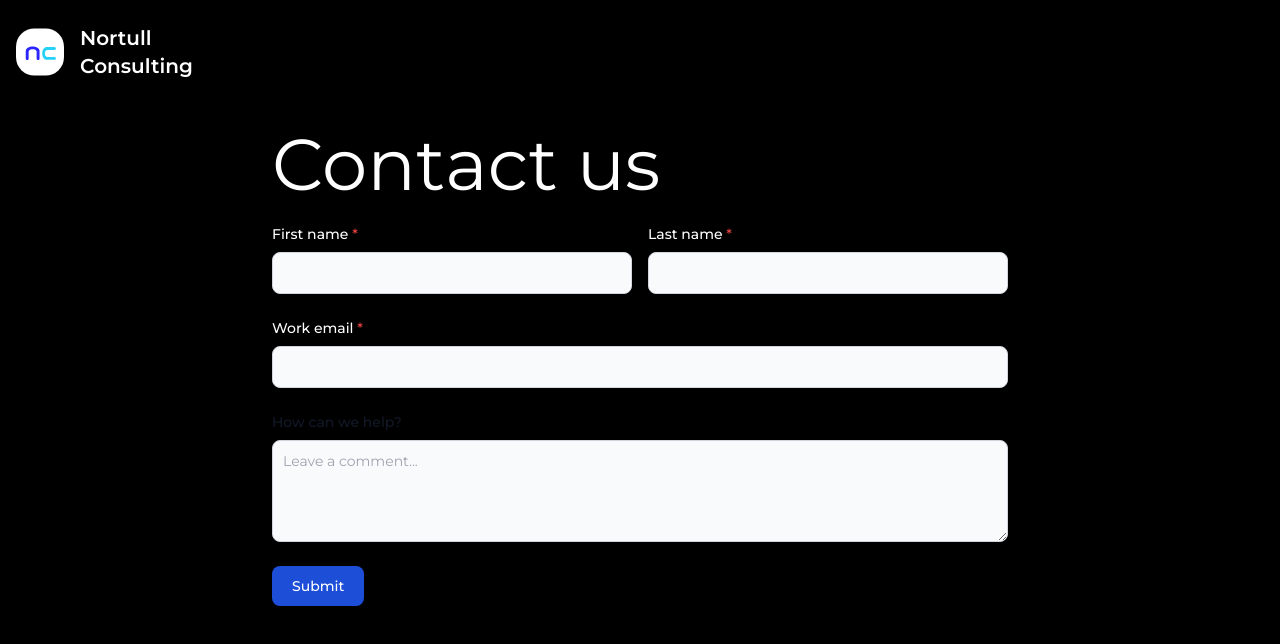
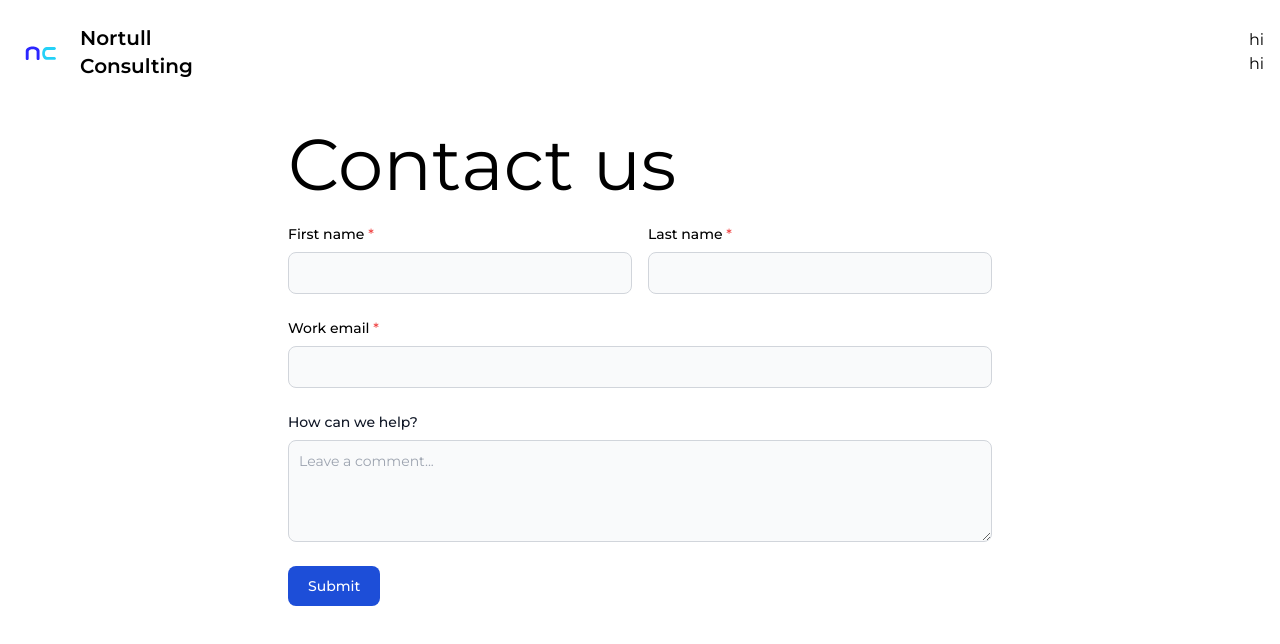
Before and after one commit to JoelChanZhiYang/NortullConsulting, a Next.js app: page /book in a window 1280 px wide. Shown: the top 644 px of the page. Built offline with nearby package versions, Linux system fonts and the light colour scheme.

Commit message:
initial change

```diff
--- a/components/Hero.tsx
+++ b/components/Hero.tsx
@@ -1,44 +1,41 @@
 import { useRouter } from "next/router";
 import { CenterColumn } from "./layout/CenterColumn";
 import { NavBar } from "./NavBar";
+import { ChevronRightIcon } from "@heroicons/react/24/solid";
 
 export const Hero = () => {
   const router = useRouter();
   return (
     <div
       id="hero"
-      className="h-screen max-h-[1080px] min-h-[750px] flex flex-col"
+      className="h-screen max-h-[1080px] min-h-[750px] flex flex-col bg-gradient-to-b "
     >
       <div className="flex-1 relative">
         <NavBar />
 
-        <video
-          loop
-          playsInline
-          typeof="video/mp4"
-          className="h-full w-full object-cover absolute inset-0"
-          autoPlay
-          muted
-        >
-          <source src="/images/grid.webm" type="video/webm" />
-          <source src="/images/grid.mp4" type="video/mp4" />
-        </video>
-        <div className="h-full w-full inset-0 text-white absolute">
+        <div className="h-full w-full inset-0 absolute flex items-center">
           <CenterColumn>
-            <div className="px-12">
-              <h1 className="h2 pt-44 pb-12 text-center font-semibold">
-                Simple and Effective IT Solutions for your business
+            <div className="space-y-4 md:space-y-8">
+              <h1 className="h2 text-center font-semibold text-gray-900">
+                Building <i>tomorrow's</i> solutions to <i>today's</i> problems
               </h1>
-            </div>
+              <h2 className="h4 text-center text-gray-600">
+                Future-proof your business with a custom tech solution
+              </h2>
               <div className="flex justify-center">
+                <div className="relative">
                   <button
                     onClick={() => {
                       router.push("/book");
                     }}
-                className="text-white bg-gradient-to-r from-orange-400 via-orange-500 to-orange-600 hover:bg-gradient-to-br focus:ring-4 focus:outline-none focus:ring-orange-300 dark:focus:ring-orange-800 shadow-lg shadow-orange-500/50 dark:shadow-md dark:shadow-orange-800/80 font-medium rounded-lg px-5 py-2.5 text-center"
+                    className="peer relative z-10 flex items-center space-x-2 bg-sky-400 font-medium rounded-lg px-5 py-2.5 text-center"
                   >
-                Book a consultation
+                    <span>Find out more</span>
+                    <ChevronRightIcon className="h-4 w-4" />
                   </button>
+                  <div className="absolute -inset-3 rounded-lg peer-hover:bg-blue-200 blur-lg "></div>
+                </div>
+              </div>
             </div>
           </CenterColumn>
         </div>
--- a/components/NavBar.tsx
+++ b/components/NavBar.tsx
@@ -7,10 +7,16 @@ export const NavBar = () => {
       <div className="container flex flex-wrap items-center justify-between mx-auto">
         <Link href="/" className="flex items-center">
           <NortullLogo />
-          <span className="ml-4 self-center text-xl font-semibold whitespace-nowrap dark:text-white">
+          <span className="ml-4 self-center text-xl font-semibold whitespace-nowrap">
             Nortull <br></br>Consulting
           </span>
         </Link>
+        <div>
+          <ul className="">
+            <li>hi</li>
+            <li>hi</li>
+          </ul>
+        </div>
       </div>
     </nav>
   );
--- a/components/layout/CenterColumn.tsx
+++ b/components/layout/CenterColumn.tsx
@@ -1,5 +1,11 @@
 import { ReactNode } from "react";
 
-export const CenterColumn = ({ children }: { children: ReactNode }) => {
-  return <div className="max-w-3xl mx-auto">{children}</div>;
+export const CenterColumn = ({
+  children,
+  className = "",
+}: {
+  children: ReactNode;
+  className?: string;
+}) => {
+  return <div className={`max-w-3xl mx-auto px-4${className}`}>{children}</div>;
 };
--- a/package.json
+++ b/package.json
@@ -10,6 +10,7 @@
   },
   "dependencies": {
     "@fontsource/montserrat": "^4.5.13",
+    "@heroicons/react": "^2.0.13",
     "@types/node": "18.11.11",
     "@types/react": "18.0.26",
     "@types/react-dom": "18.0.9",
--- a/pages/book.tsx
+++ b/pages/book.tsx
@@ -25,7 +25,7 @@ export default function Book() {
               <div className="flex-1">
                 <label
                   htmlFor="firstName"
-                  className="block mb-2 text-sm font-medium dark:text-white"
+                  className="block mb-2 text-sm font-medium"
                 >
                   First name <span className="text-red-500">*</span>
                 </label>
@@ -33,14 +33,14 @@ export default function Book() {
                   type="text"
                   id="firstName"
                   name="firstName"
-                  className="bg-gray-50 border border-gray-300 text-sm rounded-lg focus:ring-blue-500 focus:border-blue-500 block w-full p-2.5 dark:bg-gray-700 dark:border-gray-600 dark:placeholder-gray-400 dark:text-white dark:focus:ring-blue-500 dark:focus:border-blue-500"
+                  className="bg-gray-50 border border-gray-300 text-sm rounded-lg focus:ring-blue-500 focus:border-blue-500 block w-full p-2.5 dark:bg-gray-700 dark:border-gray-600 dark:placeholder-gray-400 dark:focus:ring-blue-500 dark:focus:border-blue-500"
                   required
                 />
               </div>
               <div className="flex-1">
                 <label
                   htmlFor="lastName"
-                  className="block mb-2 text-sm font-medium dark:text-white"
+                  className="block mb-2 text-sm font-medium"
                 >
                   Last name <span className="text-red-500">*</span>
                 </label>
@@ -48,30 +48,27 @@ export default function Book() {
                   type="text"
                   id="lastName"
                   name="lastName"
-                  className="bg-gray-50 border border-gray-300 text-sm rounded-lg focus:ring-blue-500 focus:border-blue-500 block w-full p-2.5 dark:bg-gray-700 dark:border-gray-600 dark:placeholder-gray-400 dark:text-white dark:focus:ring-blue-500 dark:focus:border-blue-500"
+                  className="bg-gray-50 border border-gray-300 text-sm rounded-lg focus:ring-blue-500 focus:border-blue-500 block w-full p-2.5 dark:bg-gray-700 dark:border-gray-600 dark:placeholder-gray-400 dark:focus:ring-blue-500 dark:focus:border-blue-500"
                   required
                 />
               </div>
             </div>
             <div className="mb-6">
-              <label
-                htmlFor="email"
-                className="block mb-2 text-sm font-medium dark:text-white"
-              >
+              <label htmlFor="email" className="block mb-2 text-sm font-medium">
                 Work email <span className="text-red-500">*</span>
               </label>
               <input
                 type="email"
                 id="email"
                 name="email"
-                className="bg-gray-50 border border-gray-300 text-sm rounded-lg focus:ring-blue-500 focus:border-blue-500 block w-full p-2.5 dark:bg-gray-700 dark:border-gray-600 dark:placeholder-gray-400 dark:text-white dark:focus:ring-blue-500 dark:focus:border-blue-500"
+                className="bg-gray-50 border border-gray-300 text-sm rounded-lg focus:ring-blue-500 focus:border-blue-500 block w-full p-2.5 dark:bg-gray-700 dark:border-gray-600 dark:placeholder-gray-400 dark:focus:ring-blue-500 dark:focus:border-blue-500"
                 required
               />
             </div>
             <div className="mb-6">
               <label
                 htmlFor="message"
-                className="block mb-2 text-sm font-medium text-gray-900 dark:text-white"
+                className="block mb-2 text-sm font-medium text-gray-900"
               >
                 How can we help?
               </label>
@@ -79,7 +76,7 @@ export default function Book() {
                 id="message"
                 name="message"
                 rows={4}
-                className="block p-2.5 w-full text-sm text-gray-900 bg-gray-50 rounded-lg border border-gray-300 focus:ring-blue-500 focus:border-blue-500 dark:bg-gray-700 dark:border-gray-600 dark:placeholder-gray-400 dark:text-white dark:focus:ring-blue-500 dark:focus:border-blue-500"
+                className="block p-2.5 w-full text-sm text-gray-900 bg-gray-50 rounded-lg border border-gray-300 focus:ring-blue-500 focus:border-blue-500 dark:bg-gray-700 dark:border-gray-600 dark:placeholder-gray-400 dark:focus:ring-blue-500 dark:focus:border-blue-500"
                 placeholder="Leave a comment..."
               ></textarea>
             </div>
--- a/styles/globals.css
+++ b/styles/globals.css
@@ -3,8 +3,7 @@
 @tailwind utilities;
 
 body {
-  background-color: black;
-  @apply text-white;
+  @apply bg-white text-black
 }
 
 @layer components {
```
Also changed, not shown: 1 other file (tests, documents, lock files or other folders). Lines whose indentation alone changed are shown as unchanged.
